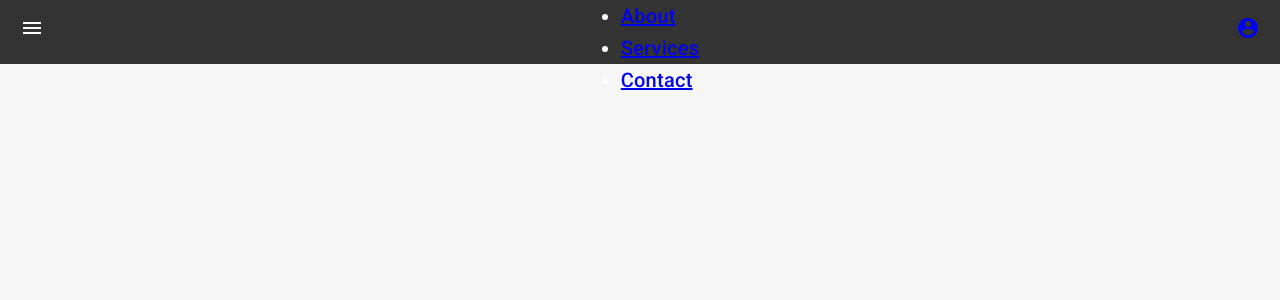
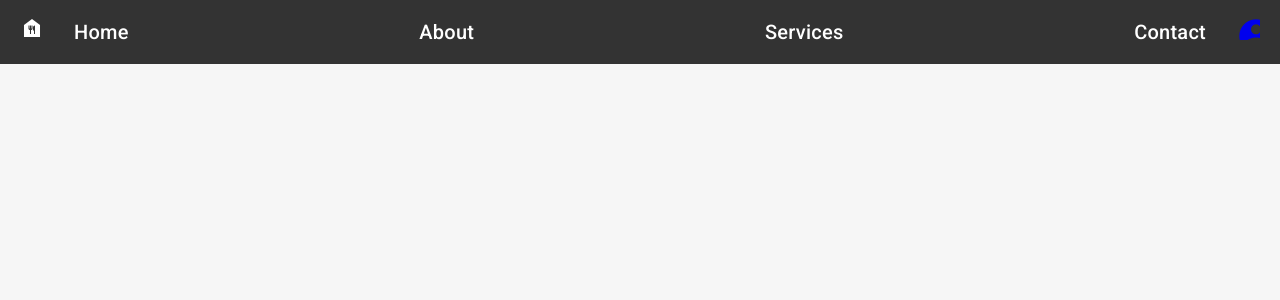
Before and after one commit to Oce-B/web-tech, an Angular app in the folder delivery-app/: page / in a window 1280 px wide. Shown: the top 300 px of the page. Built offline with nearby package versions, Linux system fonts and the light colour scheme.

Commit message:
fix header

```diff
--- a/delivery-app/src/app/header/header.component.html
+++ b/delivery-app/src/app/header/header.component.html
@@ -1,7 +1,9 @@
 <header class="header">
-  <mat-toolbar color="primary">
+  <mat-toolbar color="primary" class="header__toolbar">
     <div class="header__logo">
-      <mat-icon class="header__logo-icon">menu</mat-icon>
+      <mat-icon class="header__logo-icon"
+        ><span class="material-symbols-outlined"> food_bank </span></mat-icon
+      >
     </div>
     <nav class="header__nav">
       <ul class="header__nav-list">
--- a/delivery-app/src/app/header/header.component.scss
+++ b/delivery-app/src/app/header/header.component.scss
@@ -1,5 +1,5 @@
 .header {
-  .mat-toolbar {
+  .header__toolbar {
     display: flex;
     justify-content: space-between;
     align-items: center;
@@ -7,32 +7,29 @@
     color: #fff;
     padding: 20px;
 
-    &__logo {
+    .header__logo {
       flex: 0 0 auto;
+
+      .header__logo-icon {
+        font-size: 24px; // Set the font-size as you desire
+      }
     }
 
-    &__logo-icon {
-      font-size: 24px; // Set the font-size as you desire
-    }
-
-    &__nav {
+    .header__nav {
       flex: 1 1 auto;
       margin: 0 20px;
-    }
 
-    &__nav-list {
+      .header__nav-list {
         list-style: none;
         padding: 0;
         margin: 0;
         display: flex;
         justify-content: space-between;
-    }
 
-    &__nav-item {
+        .header__nav-item {
           margin: 0;
-    }
 
-    &__nav-link {
+          .header__nav-link {
             color: #fff;
             text-decoration: none;
             padding: 10px;
@@ -42,12 +39,14 @@
               color: #ccc;
             }
           }
-
-    &__profile {
-      flex: 0 0 auto;
+        }
+      }
     }
 
-    &__profile-link {
+    .header__profile {
+      flex: 0 0 auto;
+
+      .header__profile-link {
         display: inline-block;
 
         &:hover .header__profile-icon {
@@ -55,17 +54,18 @@
         }
       }
 
-    &__profile-icon {
+      .header__profile-icon {
         font-size: 40px; // Set the font-size as you desire
         transition: transform 0.3s ease;
+      }
     }
 
     // Media Query for Mobile
     @media only screen and (max-width: 768px) {
-      .mat-toolbar {
+      .header__toolbar {
         flex-direction: column;
 
-        &__nav {
+        .header__nav {
           margin-top: 20px;
         }
       }
```
Lines whose indentation alone changed are shown as unchanged.
